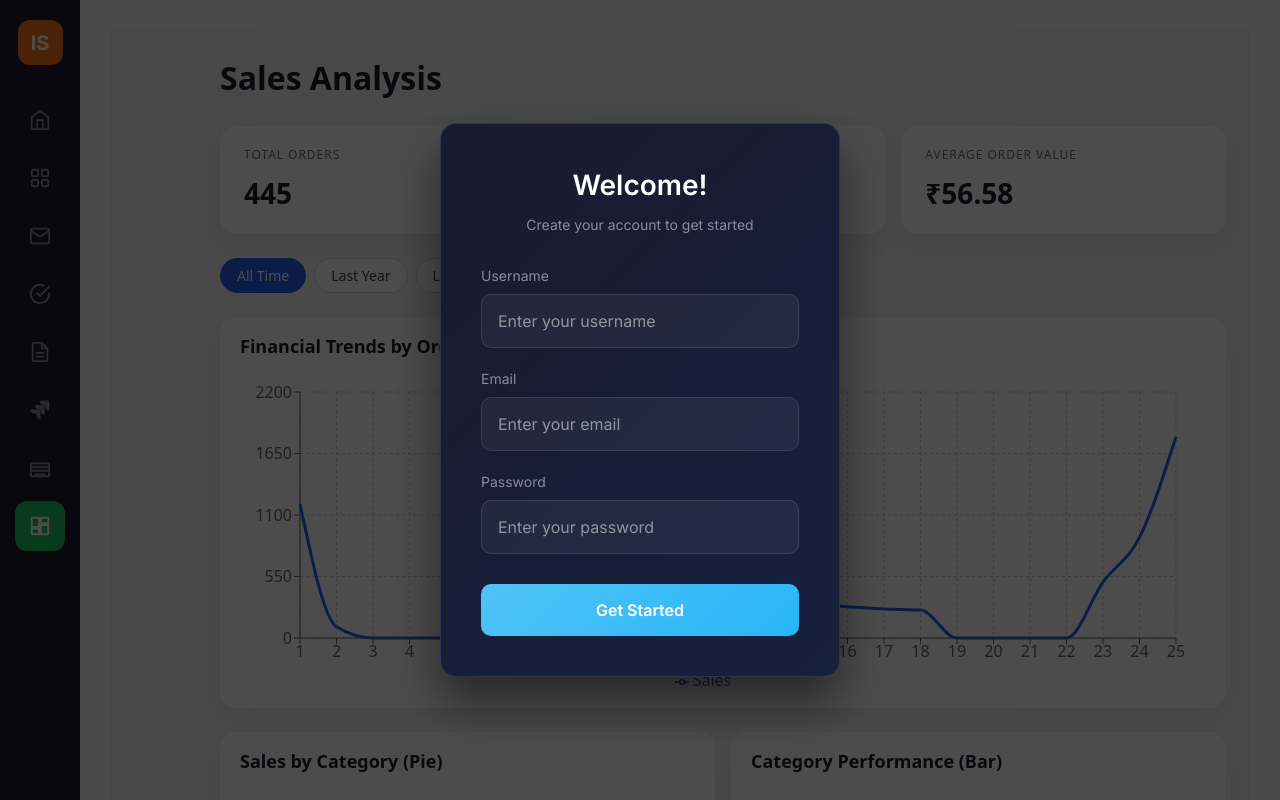
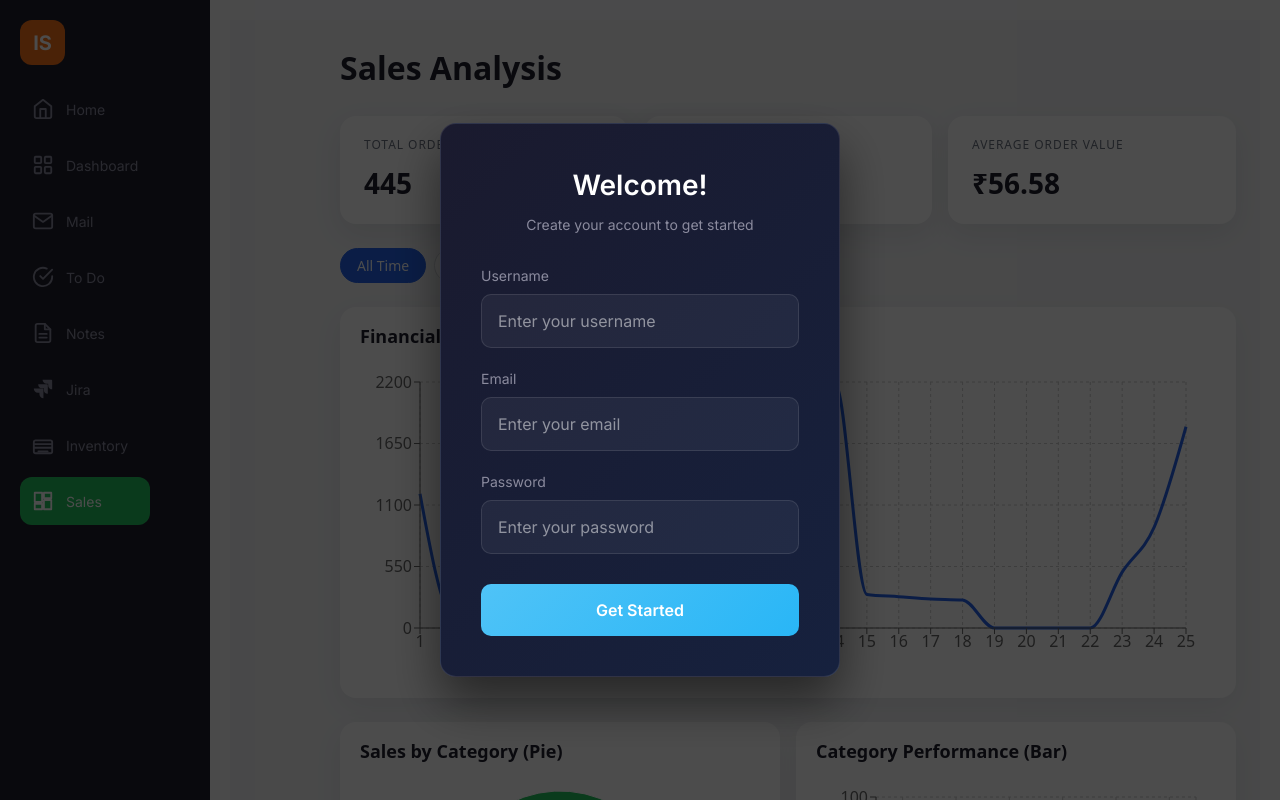
Before and after one commit to Sandeepmareeswaran/GCC6, a React (Vite) app in the folder integrationstore/: page /Sales in a window 1280 px wide. Shown: the top 800 px of the page. Built offline with nearby package versions, Linux system fonts and the light colour scheme.

Commit message:
updated sidebar

```diff
--- a/integrationstore/src/App.css
+++ b/integrationstore/src/App.css
@@ -9,3 +9,24 @@ body {
   min-height: 100vh;
   font-family: Inter, system-ui, Avenir, Helvetica, Arial, sans-serif;
 }
+
+/* Sidebar width used to offset main content */
+:root {
+  --sidebar-width: 210px;
+}
+
+.main-content {
+  margin-left: var(--sidebar-width);
+  transition: margin-left 0.15s ease;
+  padding: 20px;
+}
+
+@media (max-width: 768px) {
+  /* On smaller screens give more room or let sidebar collapse if implemented */
+  :root {
+    --sidebar-width: 80px;
+  }
+  .main-content {
+    margin-left: var(--sidebar-width);
+  }
+}
--- a/integrationstore/src/components/Sidenavbar.jsx
+++ b/integrationstore/src/components/Sidenavbar.jsx
@@ -7,12 +7,12 @@ function Sidenavbar() {
       left: 0,
       top: 0,
       height: '100vh',
-      width: '80px',
+      width: '210px',
       background: '#1e1e2d',
       display: 'flex',
       flexDirection: 'column',
-      alignItems: 'center',
-      padding: '20px 0',
+      alignItems: 'flex-start',
+      padding: '20px',
       zIndex: 1000,
     },
     logo: {
@@ -23,7 +23,7 @@ function Sidenavbar() {
       display: 'flex',
       alignItems: 'center',
       justifyContent: 'center',
-      marginBottom: '30px',
+      marginBottom: '20px',
       fontSize: '20px',
       fontWeight: '700',
       color: '#fff',
@@ -32,24 +32,31 @@ function Sidenavbar() {
       display: 'flex',
       flexDirection: 'column',
       gap: '8px',
-      alignItems: 'center',
+      alignItems: 'stretch',
       flex: 1,
     },
     navItem: {
       display: 'flex',
       alignItems: 'center',
-      justifyContent: 'center',
-      width: '50px',
-      height: '50px',
+      justifyContent: 'flex-start',
+      width: '100%',
+      height: '48px',
       borderRadius: '12px',
       color: '#8b8b9e',
       textDecoration: 'none',
-      transition: 'all 0.3s ease',
+      transition: 'all 0.15s ease',
       position: 'relative',
+      padding: '8px 12px',
     },
     navItemActive: {
       color: '#ffffff',
       background: '#22c55e',
+    },
+    label: {
+      marginLeft: '12px',
+      fontSize: '14px',
+      color: 'inherit',
+      whiteSpace: 'nowrap',
     },
   };
 
@@ -67,6 +74,7 @@ function Sidenavbar() {
             <path d="M3 9l9-7 9 7v11a2 2 0 0 1-2 2H5a2 2 0 0 1-2-2z"></path>
             <polyline points="9 22 9 12 15 12 15 22"></polyline>
           </svg>
+          <span style={styles.label}>Home</span>
         </NavLink>
 
         <NavLink to="/dashboard" style={getNavStyle} title="Dashboard">
@@ -76,6 +84,7 @@ function Sidenavbar() {
             <rect x="14" y="14" width="7" height="7" rx="1"></rect>
             <rect x="3" y="14" width="7" height="7" rx="1"></rect>
           </svg>
+          <span style={styles.label}>Dashboard</span>
         </NavLink>
 
         <NavLink to="/mail" style={getNavStyle} title="Mail">
@@ -83,6 +92,7 @@ function Sidenavbar() {
             <path d="M4 4h16c1.1 0 2 .9 2 2v12c0 1.1-.9 2-2 2H4c-1.1 0-2-.9-2-2V6c0-1.1.9-2 2-2z"></path>
             <polyline points="22,6 12,13 2,6"></polyline>
           </svg>
+          <span style={styles.label}>Mail</span>
         </NavLink>
 
         <NavLink to="/todo" style={getNavStyle} title="ToDo">
@@ -90,6 +100,7 @@ function Sidenavbar() {
             <path d="M22 11.08V12a10 10 0 1 1-5.93-9.14"></path>
             <polyline points="22 4 12 14.01 9 11.01"></polyline>
           </svg>
+          <span style={styles.label}>To Do</span>
         </NavLink>
 
         <NavLink to="/notes" style={getNavStyle} title="Notes">
@@ -99,6 +110,7 @@ function Sidenavbar() {
             <line x1="16" y1="13" x2="8" y2="13"></line>
             <line x1="16" y1="17" x2="8" y2="17"></line>
           </svg>
+          <span style={styles.label}>Notes</span>
         </NavLink>
 
         <NavLink to="/jira" style={getNavStyle} title="Jira">
@@ -107,22 +119,25 @@ function Sidenavbar() {
             <path d="M6.77 6.8a4.36 4.36 0 0 0 4.34 4.37h1.8v1.7a4.36 4.36 0 0 0 4.34 4.35V7.63a.84.84 0 0 0-.83-.83H6.77z" />
             <path d="M2 11.6c0 2.4 1.95 4.35 4.35 4.37h1.78v1.7c.01 2.39 1.95 4.33 4.35 4.33v-9.57a.84.84 0 0 0-.84-.84H2v.01z" />
           </svg>
+          <span style={styles.label}>Jira</span>
         </NavLink>
 
         {/* Inventory Management */}
-        <NavLink to="/Inventory" style={getNavStyle} title="Inventory">
+        <NavLink to="/inventory" style={getNavStyle} title="Inventory">
           <svg xmlns="http://www.w3.org/2000/svg" width="22" height="22" viewBox="0 0 24 24" fill="none" stroke="currentColor" strokeWidth="2" strokeLinecap="round" strokeLinejoin="round">
             <rect x="2" y="7" width="20" height="14" rx="2"></rect>
             <line x1="2" y1="11" x2="22" y2="11"></line>
             <path d="M2 15h20"></path>
             <path d="M7 19h10"></path>
           </svg>
+          <span style={styles.label}>Inventory</span>
         </NavLink>
 
-        <NavLink to="/Sales" style={getNavStyle} title="Sales">
+        <NavLink to="/sales" style={getNavStyle} title="Sales">
           <svg xmlns="http://www.w3.org/2000/svg" width="22" height="22" viewBox="0 0 24 24" fill="none" stroke="currentColor" strokeWidth="2" strokeLinecap="round" strokeLinejoin="round">
             <path d="M3 13h8V3H3v10zm0 8h8v-6H3v6zm10 0h8V11h-8v10zm0-18v6h8V3h-8z"/>
           </svg>
+          <span style={styles.label}>Sales</span>
         </NavLink>
 
       </div>
```
Also changed, not shown: 1 other file (tests, documents, lock files or other folders).
